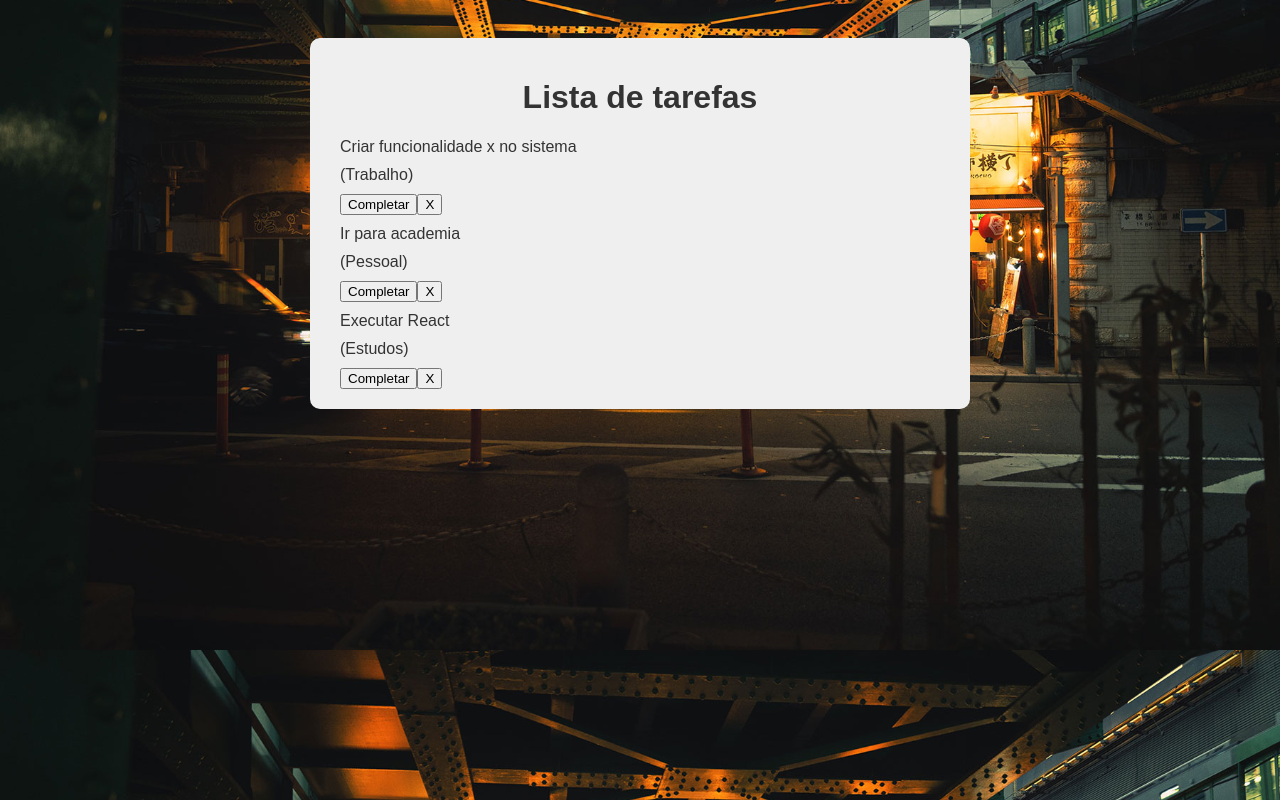
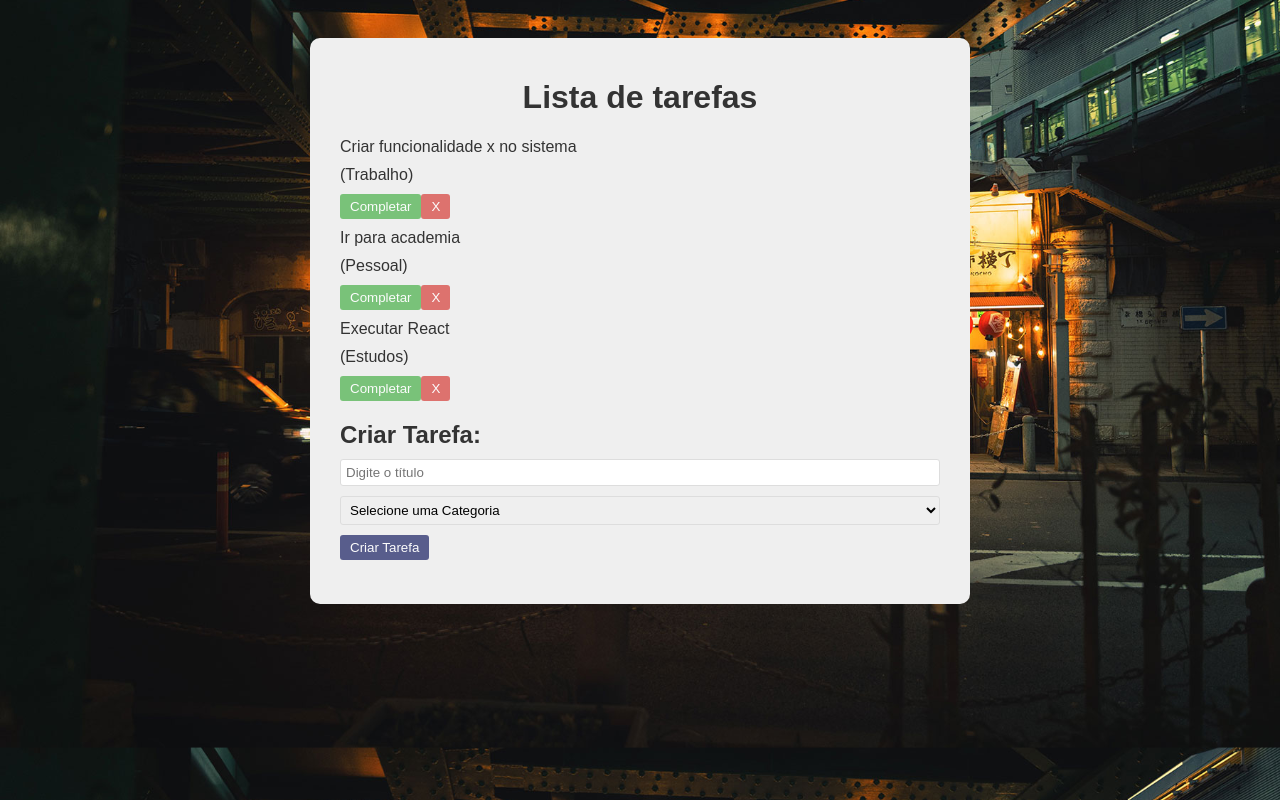
Before and after one commit to daniloroddrigues/react_todo, a React (Vite) app: page / in a window 1280 px wide. Built offline with nearby package versions, Linux system fonts and the light colour scheme.

Commit message:
create component TodoForm

```diff
--- a/src/App.css
+++ b/src/App.css
@@ -31,3 +31,39 @@
 input {
   box-sizing: border-box;
 }
+
+button {
+  background-color: #333974;
+  color: #ffffff;
+  padding: 5px 10px;
+  border-radius: 3px;
+  border: none;
+  opacity: 0.8;
+  transition: 0.3s;
+  cursor: pointer;
+}
+
+button:hover {
+  opacity: 1;
+}
+
+.todo-form {
+  padding-bottom: 1.5rem;
+}
+
+input,
+select {
+  padding: 5px;
+  margin-bottom: 10px;
+  border: 1px solid #dddddd;
+  border-radius: 3px;
+  width: 100%;
+}
+
+.complete {
+  background-color: #5cb85c;
+}
+
+.remove {
+  background-color: #d9534f;
+}
--- a/src/App.jsx
+++ b/src/App.jsx
@@ -3,6 +3,7 @@
 import { Todo } from "./components/Todo";
 
 import "./App.css";
+import TodoForm from "./components/TodoForm";
 
 function App() {
   // any api
@@ -35,6 +36,7 @@
           <Todo key={todo.id} todo={todo} />
         ))}
       </div>
+      <TodoForm />
     </div>
   );
 }
--- a/src/components/Todo.jsx
+++ b/src/components/Todo.jsx
@@ -8,8 +8,8 @@
         <p className="category">({todo.category})</p>
       </div>
       <div>
-        <button>Completar</button>
-        <button>X</button>
+        <button className="complete">Completar</button>
+        <button className="remove">X</button>
       </div>
     </div>
   );
--- /dev/null
+++ b/src/components/TodoForm.jsx
@@ -0,0 +1,21 @@
+import React from "react";
+
+const TodoForm = () => {
+  return (
+    <div className="todo-form">
+      <h2>Criar Tarefa:</h2>
+      <form>
+        <input type="text" placeholder="Digite o título" />
+        <select>
+          <option value="">Selecione uma Categoria</option>
+          <option value="Trabalho">Trabalho</option>
+          <option value="Pessoal">Pessoal</option>
+          <option value="Estudos">Estudos</option>
+        </select>
+        <button type="submit">Criar Tarefa</button>
+      </form>
+    </div>
+  );
+};
+
+export default TodoForm;
```
